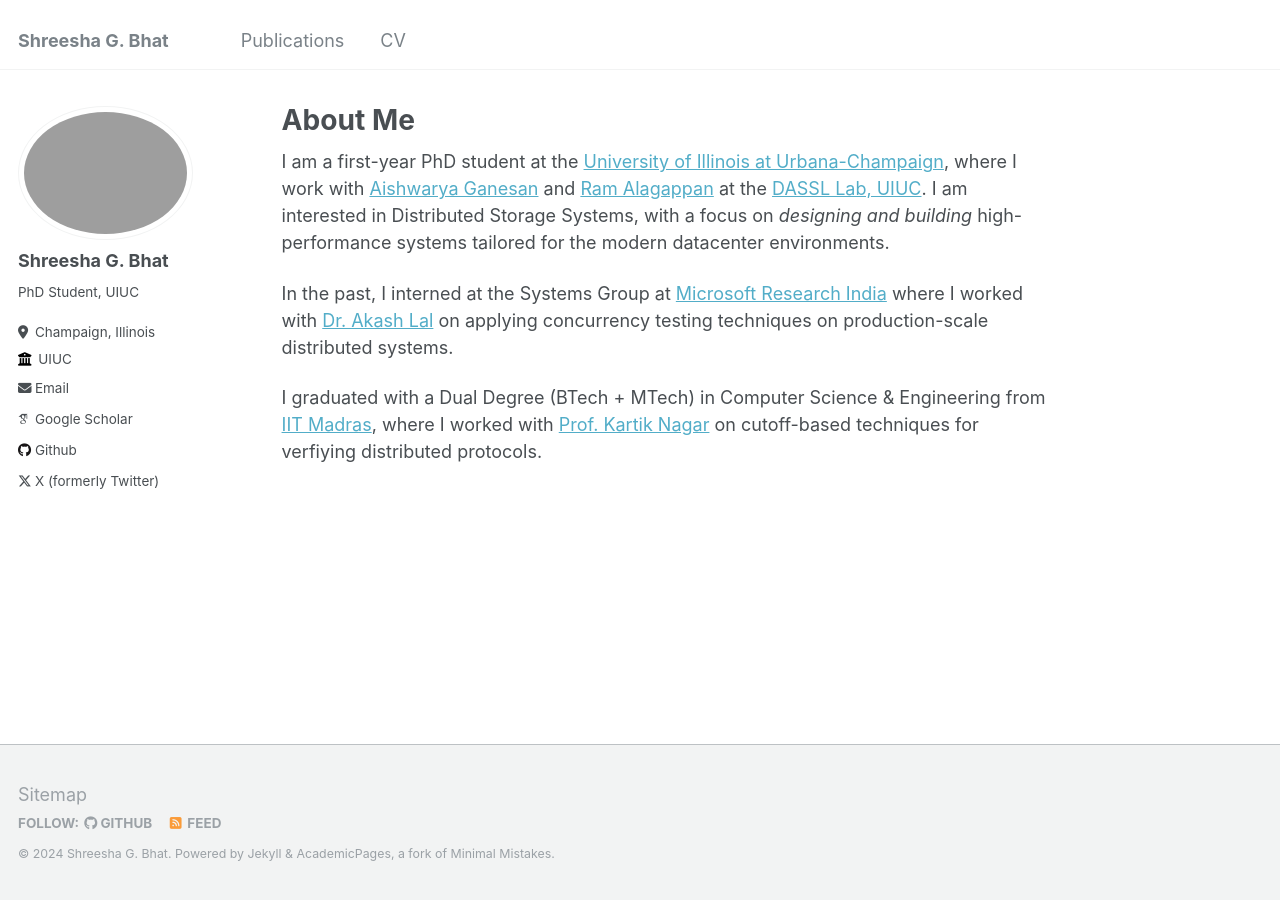
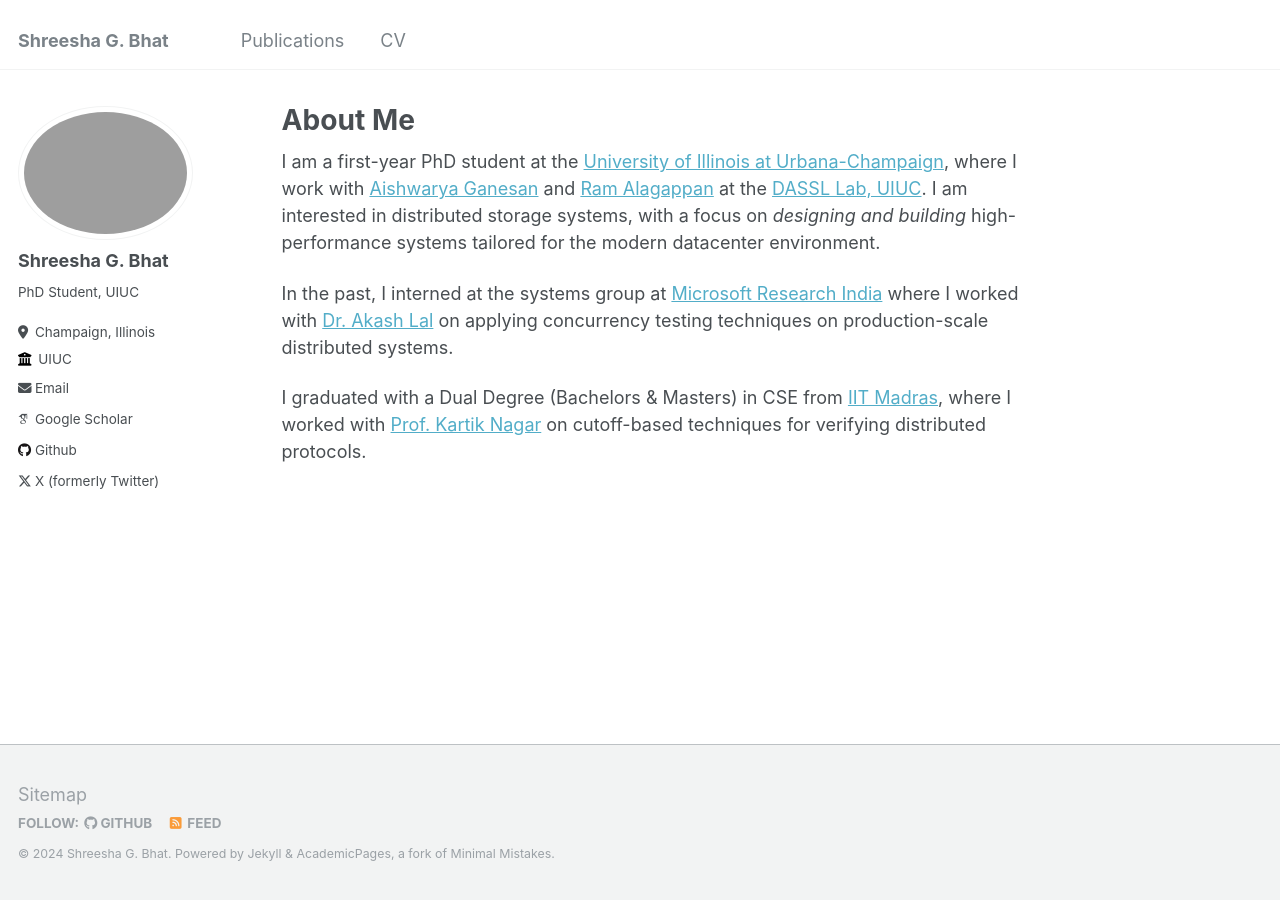
Before and after one commit to shreesha00/personal-website, a Jekyll site: the page built from _pages/about.md, in a window 1280 px wide. Built offline with Jekyll 4.4.1, drawn with Linux system fonts in a browser that asks for light colours; some web fonts are replaced.

Commit message:
Changed about section

```diff
--- a/_pages/about.md
+++ b/_pages/about.md
@@ -7,8 +7,8 @@ redirect_from:
   - /about.html
 ---
 
-I am a first-year PhD student at the [University of Illinois at Urbana-Champaign](https://cs.illinois.edu/), where I work with [Aishwarya Ganesan](https://aishwaryaganesan.github.io/) and [Ram Alagappan](https://ramalagappan.github.io/) at the [DASSL Lab, UIUC](https://dassl-uiuc.github.io/). I am interested in Distributed Storage Systems, with a focus on *designing and building* high-performance systems tailored for the modern datacenter environments.
+I am a first-year PhD student at the [University of Illinois at Urbana-Champaign](https://cs.illinois.edu/), where I work with [Aishwarya Ganesan](https://aishwaryaganesan.github.io/) and [Ram Alagappan](https://ramalagappan.github.io/) at the [DASSL Lab, UIUC](https://dassl-uiuc.github.io/). I am interested in distributed storage systems, with a focus on *designing and building* high-performance systems tailored for the modern datacenter environment.
 
-In the past, I interned at the Systems Group at [Microsoft Research India](https://www.microsoft.com/en-us/research/lab/microsoft-research-india/) where I worked with [Dr. Akash Lal](https://www.microsoft.com/en-us/research/people/akashl/) on applying concurrency testing techniques on production-scale distributed systems.
+In the past, I interned at the systems group at [Microsoft Research India](https://www.microsoft.com/en-us/research/lab/microsoft-research-india/) where I worked with [Dr. Akash Lal](https://www.microsoft.com/en-us/research/people/akashl/) on applying concurrency testing techniques on production-scale distributed systems.
 
-I graduated with a Dual Degree (BTech + MTech) in Computer Science & Engineering from [IIT Madras](http://www.cse.iitm.ac.in/), where I worked with [Prof. Kartik Nagar](https://kartiknagar.github.io/) on cutoff-based techniques for verfiying distributed protocols.
+I graduated with a Dual Degree (Bachelors & Masters) in CSE from [IIT Madras](http://www.cse.iitm.ac.in/), where I worked with [Prof. Kartik Nagar](https://kartiknagar.github.io/) on cutoff-based techniques for verifying distributed protocols.
```
